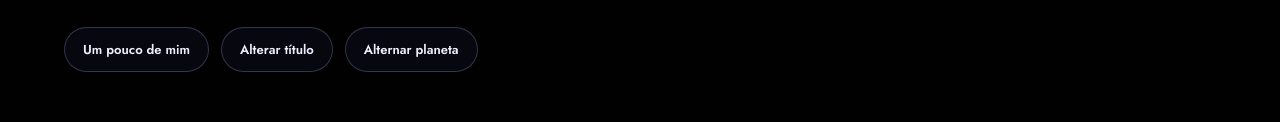
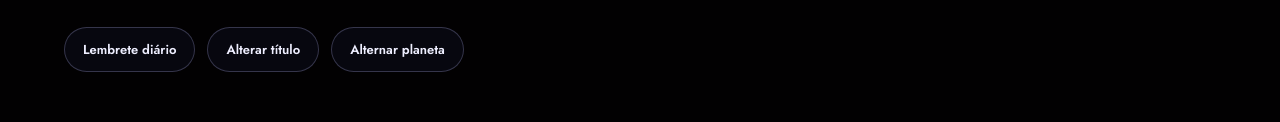
Before and after one commit to 1lucasmaglio/portfolio-web, a plain HTML site: page docs/index.html in a window 1280 px wide. Shown: the part 510-632 px from the top of the page. Drawn offline with Linux system fonts and the light colour scheme.

Commit message:
Update index.html

```diff
--- a/docs/index.html
+++ b/docs/index.html
@@ -54,7 +54,7 @@
             <!-- BOTÕES DE INTERATIVIDADE -->
             <div class="botoes">
               <button class="botao-js" onclick="apresentacao()">
-                Um pouco de mim
+                Lembrete diário
               </button>
 
               <button class="botao-js" onclick="alterarTitulo()">
```
